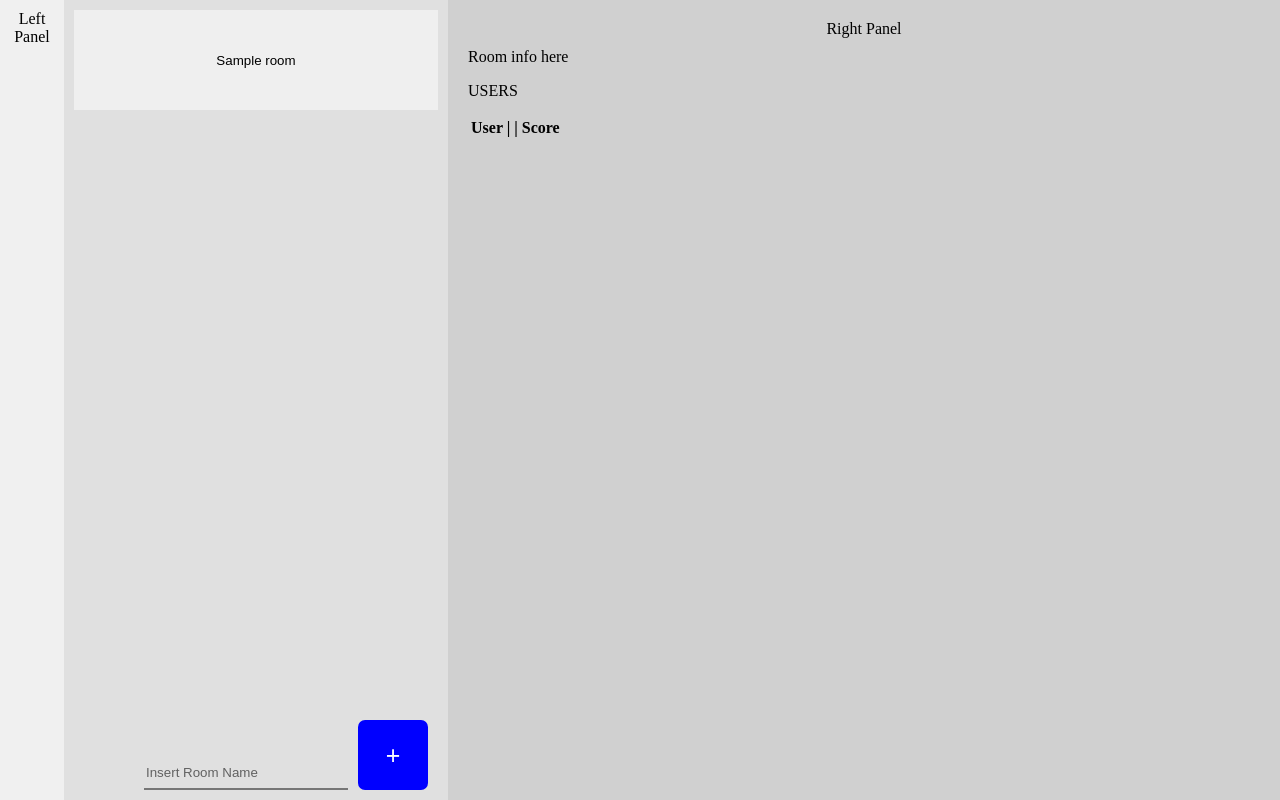
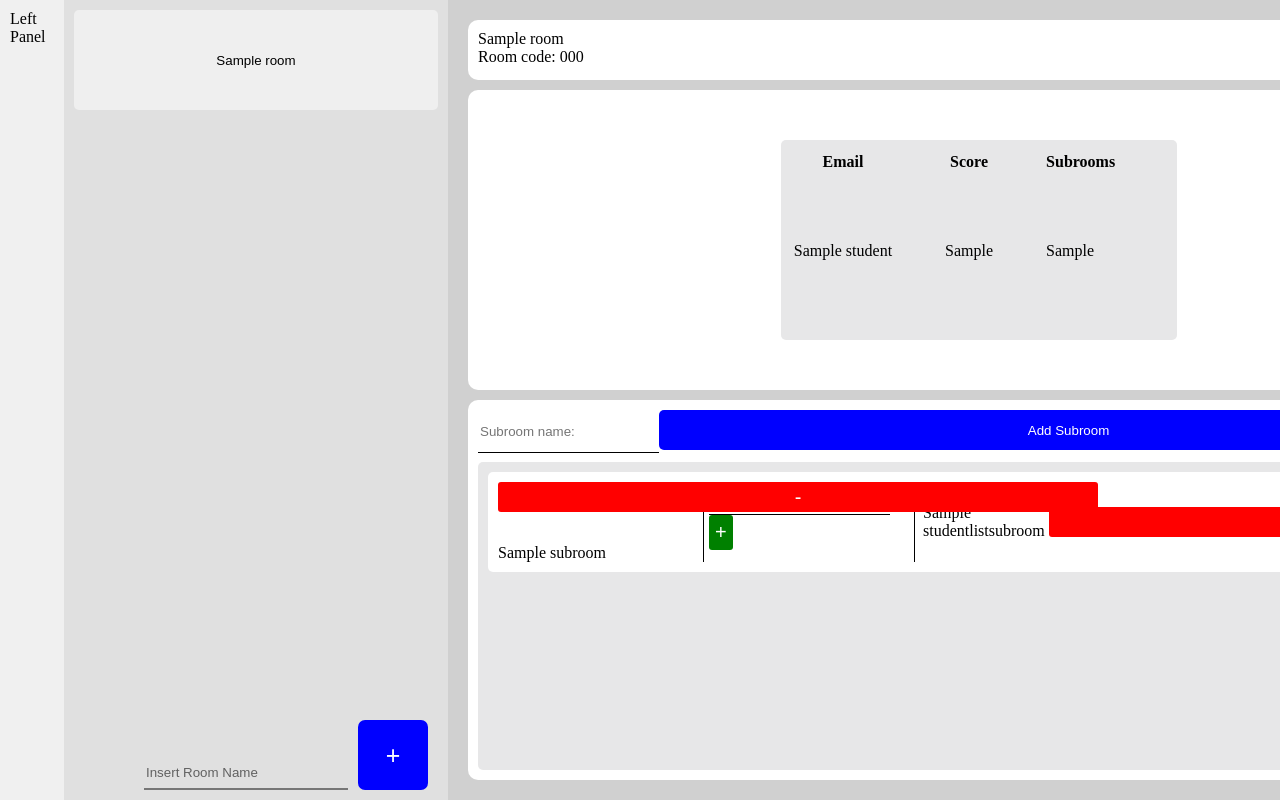
Before and after one commit to carlDesi/f.e.a.s.t., a Django app: template login/templates/teacher_main.html in a window 1280 px wide. Run offline with Django 3.2, Linux system fonts and the light colour scheme; tables that the repository leaves empty hold one stand-in row (values such as "Sample post"); the template is opened without the code that fills it: values that come from a table or form of the project are taken from there, most other values are stand-ins (such as "Sample title", 1, 10 or a date in 2020); data that the repository does not hold is empty; parts of the project's set-up code (start-up, migrations or seed data) failed here and were passed over.

Commit message:
Almost there guys

```diff
--- a/login/static/teachermaincss.css
+++ b/login/static/teachermaincss.css
@@ -27,19 +27,21 @@ html, body {
 
 .container {
     background-color: black;
+    border-radius: 10px;
     height: 100px;
     margin-bottom: 10px;
 }
 .btn {
     width: 100%;
     height: 100px;
+    border-radius: 5px;
     border:none;
     transition:0.2s;
     bottom: 0;
 }
 .btn:hover {
     color: white;
-    background-color: #3b3b3b;
+    background-color: blue;
 }
 .container2 {
     width: 30%;
@@ -82,10 +84,41 @@ html, body {
     transition:0.2s;
 }
 .add_room:hover {
-    color: white;
-    background-color: dimgrey;
+    background-color: white;
+    color: black;
 }
+.room-info {
+    grid-area: header;
+}
+.students-info {
+    grid-area: main;
+    display: flex;
+    align-items: center;
+    justify-content: center;
+}
+.sub-rooms-container {
+    grid-area: footer;
+    display: grid;
+    grid-template-areas:
+    'header main'
+    'footer footer';
+    gap: 2px;
+    grid-template-rows: 50px;
+}
+.add-sub-room-btn { grid-area: header;}
+.subroom-name-input {
+    grid-area: main;
+}
+.actual-subroom-container { grid-area: footer;}
 .right-panel {
+    display: grid;
+    gap: 10px;
+    grid-template-areas:
+    'header'
+    'main'
+    'footer';
+    grid-template-rows: 60px 300px;
+
     background-color: #d0d0d0;
     width: 65%;
     float: right;
@@ -93,26 +126,129 @@ html, body {
     box-sizing: border-box;
     overflow-y: auto;
 }
+.right-panel > div {
+    background-color: white;
+    padding:10px;
+    border-radius: 10px;
+}
 .roomcode {
     border: none;
 }
-.panel-header {
-    text-align: center;
-    margin-bottom: 10px;
+.students-table {
+    background-color: #E7E7E8;
+    border-radius: 5px;
+    height: 200px;
+    padding: 10px;
+}
+.table-row {
+    padding-right:50px;
+}
+.actual-subroom-container {
+    overflow-y: auto;
+    max-height: 100%;
+    background-color: #E7E7E8;
+    padding: 10px;
+    border-radius: 5px;
+    display: grid;
+    grid-template-areas:
+    'main'
+    'main'
+    'main'
+    'main';
+    gap: 5px;
+}
+.actual-subroom-container > div {
+    background-color: white;
+    height: 80px;
+    border-radius: 5px;
+    padding: 10px;
+}
+.subroom-name-input {
+    width:200px;
+    height:40px;
+    border: none;
+    outline: none;
+    border-bottom: 1px solid black;
 }
 .add-sub-room-btn {
-    width: 100%;
-    height: 40px;
     border:none;
+    border-radius: 5px;
     transition:0.2s;
+    background-color: blue;
+    color: white;
+    width:1000px;
+    height:40px;
+}
+.add-sub-room-btn:hover {
+    border: 1px solid black;
+    background-color: white;
+    color: black;
+}
+
+.Subroom-Box {
+    display: grid;
+    grid-template-areas:
+    "header header";
+    grid-template-columns: 200px;
+    gap: 5px;
+}
+.subroom-info {
+    position: relative;
+}
+.delete-sub-room-button, .student-remove-button {
+    border: none;
+    height: 30px;
+    width: 600px;
+    font-size: 20px;
+    color: white;
+    background-color: red;
+    border-radius: 3px;
+    transition: 0.2s;
+}
+.delete-sub-room-button:hover, .student-remove-button:hover {
+    color: red;
+    background-color: white;
+    border: 1px solid black;
+}
+.subroom-title {
+    position: absolute;
     bottom: 0;
 }
-.sub-room-btn {
-    width: 100%;
-    height: 100px;
-    border:none;
-    transition:0.2s;
-    bottom: 0;
-    left: 0;
-    margin:10px;
+
+.subroom-students-adding-container {
+    display:grid;
+    grid-template-areas:
+    "header header header";
+    gap: 5px;
+    grid-template-columns: 200px 50px;
+    grid-template-rows: 100%;
+    border-left: 1px solid black;
+    padding-left: 5px;
 }
+
+.student-name-input {
+    height: 30px;
+    border-bottom: 1px solid black;
+    border-top: none;
+    border-left: none;
+    border-right: none;
+    outline: none;
+}
+.student-add-button {
+    height: 35px;
+    border: none;
+    font-size: 20px;
+    color: white;
+    background-color: green;
+    border-radius: 3px;
+    transition: 0.5s;
+}
+.student-add-button:hover {
+    color: green;
+    background-color: white;
+    border: 1px solid black;
+}
+.student-names-table-subroom {
+    border-left: 1px solid black;
+    padding-left: 5px;
+}
--- a/login/templates/teacher_main.html
+++ b/login/templates/teacher_main.html
@@ -2,116 +2,7 @@
 {% load static %}
 <html>
 <head>
-    <link rel="stylesheet" href="{% static 'teachermaincss.css' %}"></link>
-    <script src="https://code.jquery.com/jquery-3.6.0.min.js"></script>
-    <script>
-        $(document).ready(function() {
-            $('.add_room').click(function(e) {
-                e.preventDefault();
-                var roomName = $('#room_name').val();
-                if (roomName) {
-                    $.ajax({
-                        url: '/teacher_main/',
-                        method: 'POST',
-                        headers: {
-                            'X-CSRFToken': $('input[name=csrfmiddlewaretoken]').val()
-                        },
-                        data: {
-                            name: roomName
-                        },
-                        success: function(data) {
-                            // create a new div and button element for the new room
-                            var newRoom = $('<div>').addClass('container').appendTo('.center-panel');
-                            var newButton = $('<button>').text(roomName).addClass('btn').appendTo(newRoom);
-
-                            // clear the room_name input
-                            $('.room_name').val('');
-                        }
-                    });
-                }
-            });
-            $('.btn').click(function() {
-                var roomName = $(this).text(); // Get the room name from the button text
-                var roomCode = $(this).data('code'); // Get the room code from the data attribute
-                var roomInfo = $('#room-info'); // Get the room info div
-                roomInfo.html(`<div>Room Name: ${roomName}</div><div>Room Code: ${roomCode}</div>`); // Update room info
-
-                $('.add-sub-room-btn').show();
-
-                const subRoomBtn = $('.add-sub-room-btn')
-                subRoomBtn.on('click', function() {
-                    // Handle sub-room button click event
-                    console.log(`Sub room added to ${roomName} with code ${roomCode}`);
-
-                    // Create a new sub-room button element
-                    const newSubRoomBtn = $('<button>').text('Sub Room').addClass('sub-room-btn').data('roomCode', roomCode);
-
-                    // Add a click event handler to the new sub-room button
-                    newSubRoomBtn.on('click', function() {
-                        // Handle sub-room button click event
-                        console.log(`Sub room button clicked for ${roomName} with code ${roomCode}`);
-                    // Create a new dropdown div for adding users
-                    const newUserDropdown = $('<div>').addClass('user-dropdown').appendTo('.sub-rooms-container');
-
-                        // Add a title to the dropdown div
-                        const dropdownTitle = $('<div>').text(`Add Users to ${roomName} (${roomCode})`).addClass('dropdown-title').appendTo(newUserDropdown);
-
-                        // Add a close button to the dropdown div
-                        const closeBtn = $('<button>').text('X').addClass('close-btn').appendTo(newUserDropdown);
-
-                        // Add a click event handler to the close button
-                        closeBtn.on('click', function() {
-                            // Handle close button click event
-                            newUserDropdown.remove();
-                        });
-
-                        // Add a form for adding users to the dropdown div
-                        const newUserForm = $('<form>').appendTo(newUserDropdown);
-
-                        // Add a label for the user email input to the form
-                        const userEmailLabel = $('<label>').text('User Email:').appendTo(newUserForm);
-
-                        // Add a input for the user email to the form
-                        const userEmailInput = $('<input>').attr('type', 'email').addClass('user-email-input').appendTo(newUserForm);
-
-                        // Add a submit button to the form
-                        const userEmailSubmit = $('<button>').text('Add User').addClass('user-email-submit').appendTo(newUserForm);
-
-                        // Add a click event handler to the submit button
-                        userEmailSubmit.on('click', function(e) {
-                            e.preventDefault();
-
-                            // Get the user email from the input
-                            const userEmail = userEmailInput.val();
-
-                            // Clear the user email input
-                            userEmailInput.val('');
-
-                            // Handle user email submit event
-                            console.log(`User ${userEmail} added to ${roomName} with code ${roomCode}`);
-
-                            // Create a new table row for the user
-                            const newUserRow = $('<tr>').appendTo('.user-table');
-
-                            // Add a table data element for the user email to the row
-                            const userEmailTd = $('<td>').text(userEmail).appendTo(newUserRow);
-
-                            // Add a table data element for the user score to the row
-                            const userScoreTd = $('<td>').text('0').appendTo(newUserRow);
-
-
-                        });
-                    });
-
-                    // Add the new sub-room button to the sub-rooms container
-                    $('.sub-rooms-container').append(newSubRoomBtn);
-                });
-
-                // Add the sub-room button to the sub-rooms container
-                $('.sub-rooms-container').append(subRoomBtn);
-            });
-        });
-    </script>
+    <link rel="stylesheet" href="{% static 'teachermaincss.css' %}">
 </head>
 <body>
     <div class="panel left-panel">
@@ -120,36 +11,102 @@
 
     <div class="panel center-panel">
         {% for room in rooms %}
+        <form action="{% url 'teacher_main' %}" method="post">
+        {% csrf_token %}
         <div class="container">
-            <button type="button" class = "btn" data-code={{room.code}}>{{ room.name }}</button>
+            <button type="submit" class = "btn" name="get_info" value={{room.code}}>{{ room.name }}</button>
         </div>
+      </form>
         {% endfor %}
-        <form action="/teacher_main/" method="post">
+        <form action="{% url 'teacher_main' %}" method="post">
         {% csrf_token %}
         <div class="container2">
-            <input type="text" id="room_name" class="room_name" placeholder="Insert Room Name" autocomplete="off" required>
+            <input type="text" id="room_name" class="room_name" name="room_name" placeholder="Insert Room Name" autocomplete="off" required>
             <button type="submit" class="add_room">+</button>
+
         </div>
         </form>
+        <!-- <div class="container2">
+        <form action="/teacher_main/" method="post">
+          {% csrf_token %}
+          <button type="submit" name="delete_all_rooms">DELETE</button>
+        </div>
+        </form> -->
     </div>
 
     <div class="panel right-panel">
-        <div class="panel-header">Right Panel</div>
-        <div id="room-info">Room info here</div>
-        <button class="add-sub-room-btn" style="display: none;">Add Sub Rooms</button>
-        <div class="sub-rooms-container"></div>
-        <p> USERS </p>
-        <table class="user-table">
-            <thead>
+        <div class="room-info" id="room-info">
+          <div id="room-info-name">{{ room.name }}</div>
+          <div id="room-info-code">Room code: {{ room.code }}</div>
+        </div>
+          <div class="students-info" id="students-info">
+            <table class="students-table">
+              <thead>
                 <tr>
-                    <th>User |</th>
-                    <th>| Score</th>
+                  <th class="table-row">Email</th>
+                  <th class="table-row">Score</th>
+                  <th class="table-row">Subrooms</th>
                 </tr>
-            </thead>
-            <tbody>
-            </tbody>
-        </table>
-  </div>
+              </thead>
+              <tbody id="students-info-body">
+                {% for student, details in students %}
+                  <tr>
+                    <td class="table-row">{{ student }}</td>
+                    <td class="table-row">{{ details.0 }}</td>
+                    <td class="table-row">{{ details.1 }}</td>
+                  </tr>
+                {% endfor %}
+              </tbody>
+            </table>
+          </div>
+        <div class="sub-rooms-container">
+          <form action="/teacher_main/" method="post" style="display: flex;align-content: center;justify-content: center;width: 1000px;">
+            {% csrf_token %}
+            <input value="{{room.code}}" name="active-room-code" style="display:none;"></input>
+            <input type="text" placeholder="Subroom name:" name="subroom-name-input" class="subroom-name-input"></input>
+            <button type="submit" class="add-sub-room-btn" name="add-sub-room-btn">Add Subroom</button>
+          </form>
+            <div class="actual-subroom-container">
+              {% for subroomname, studentlistsubroom in subrooms %}
+              <div class="Subroom-Box">
+                <div class="subroom-info">
+                  <form action="/teacher_main/" method="post">
+                    {% csrf_token %}
+                    <input value="{{room.code}}" name="active-room-code" style="display:none;"></input>
+                    <button type="submit" name="delete-sub-room-button" class="delete-sub-room-button">-</button>
+                    <div class="subroom-title" name="subroom-title">{{subroomname}}</div>
+                    <input type="hidden" name="subroomname" value="{{subroomname}}">
+                  </form>
+                </div>
+                <div class="subroom-students-adding-container">
+                  <form action="/teacher_main/" method="post">
+                    {% csrf_token %}
+                    <input value="{{room.code}}" name="active-room-code" style="display:none;"></input>
+                    <input type="hidden" name="subroomname" value="{{subroomname}}">
+                    <input type="text" name="student-name-input" class="student-name-input" placeholder="Student name here"></input>
+                    <button type="submit" name="student-add-button" class="student-add-button">+</button>
+                  </form>
+                  <table class="student-names-table-subroom">
+                    <tbody>
+                      {% for subroomstudentname in studentlistsubroom %}
+                      <tr>
+                        <form action="/teacher_main/" method="post">
+                          {% csrf_token %}
+                          <input value="{{room.code}}" name="active-room-code" style="display:none;"></input>
+                          <input type="hidden" name="subroomname" value="{{subroomname}}">
+                          <input type="hidden" name="student_subroom_name" value="{{subroomstudentname}}">
+                          <td name="student-name-subroom" class="student-name-subroom">{{subroomstudentname}}</td>
+                          <td><button name="student-remove-button" type="submit" class="student-remove-button">-</button></td>
+                        </form>
+                      </tr>
+                      {% endfor %}
+                    </tbody>
+                  </table>
+                </div>
+              </div>
+              {% endfor %}
+            </div>
+        </div>
     </div>
 </body>
 </html>
```
Also changed, not shown: login/models.py (+59 -5 lines), login/static/logincss.css (+7 -7 lines), login/templates/student_main.html (+11 -7 lines), login/views.py (+114 -11 lines), login/migrations/0005_userprofile_rooms.py (added), login/migrations/0006_room_students.py (added), login/migrations/0007_userprofile_adminroom.py (added), login/migrations/0008_room_subrooms.py (added).
